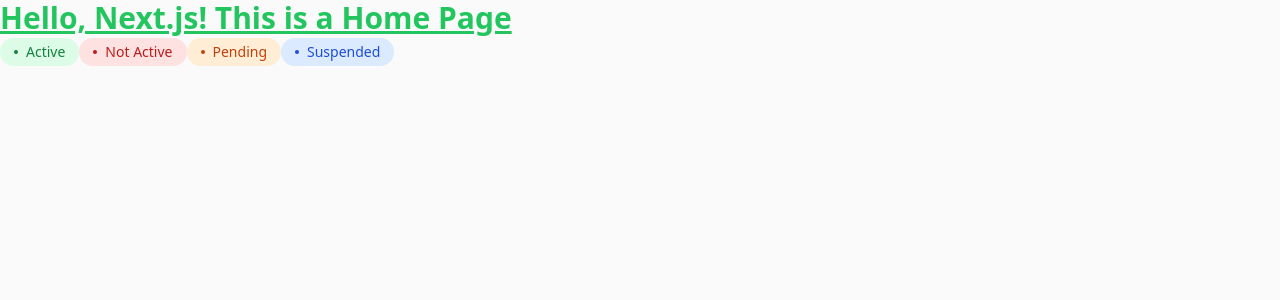
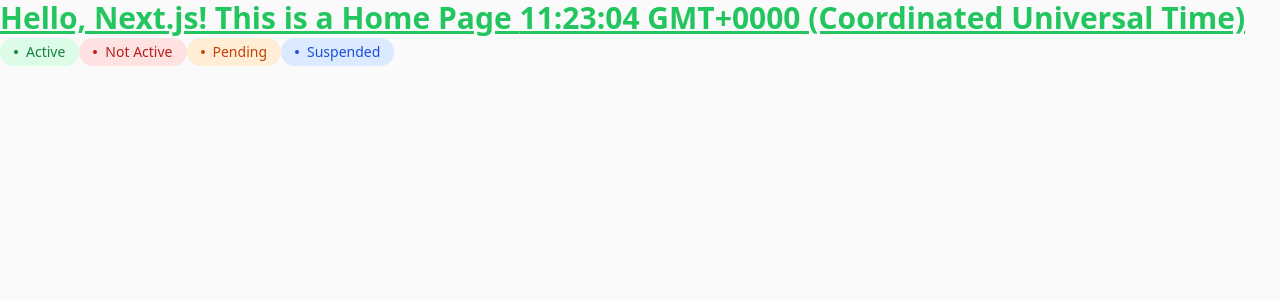
Before and after one commit to PrysiazhnaIra/crm, a Next.js app: page / in a window 1280 px wide. Shown: the top 300 px of the page. Built offline with nearby package versions, Linux system fonts and the light colour scheme; no server answers.

Commit message:
static and dynamic rendering

```diff
--- a/src/app/components/status-label.tsx
+++ b/src/app/components/status-label.tsx
@@ -18,6 +18,7 @@
   status,
   disabled,
 }: StatusLabelProps) {
+  console.log(process.env.CRM_SECRET_KEY);
   return (
     <div
       className={clsx(
--- a/src/app/page.tsx
+++ b/src/app/page.tsx
@@ -1,10 +1,12 @@
+import { headers } from 'next/headers';
 import StatusLabel, { Status } from './components/status-label';
 
 export default function Home() {
+  console.log(headers());
   return (
     <main>
       <h1 className="text-3xl font-bold underline text-green-500">
-        Hello, Next.js! This is a Home Page
+        Hello, Next.js! This is a Home Page {new Date().toTimeString()}
       </h1>
       <StatusLabel status={Status.Active}> Active</StatusLabel>
       <StatusLabel status={Status.NotActive}>Not Active</StatusLabel>
--- /dev/null
+++ b/src/pages/403.js
@@ -0,0 +1,3 @@
+export default function Custom403() {
+  return <h1>403 - Forbidden</h1>;
+}
```
